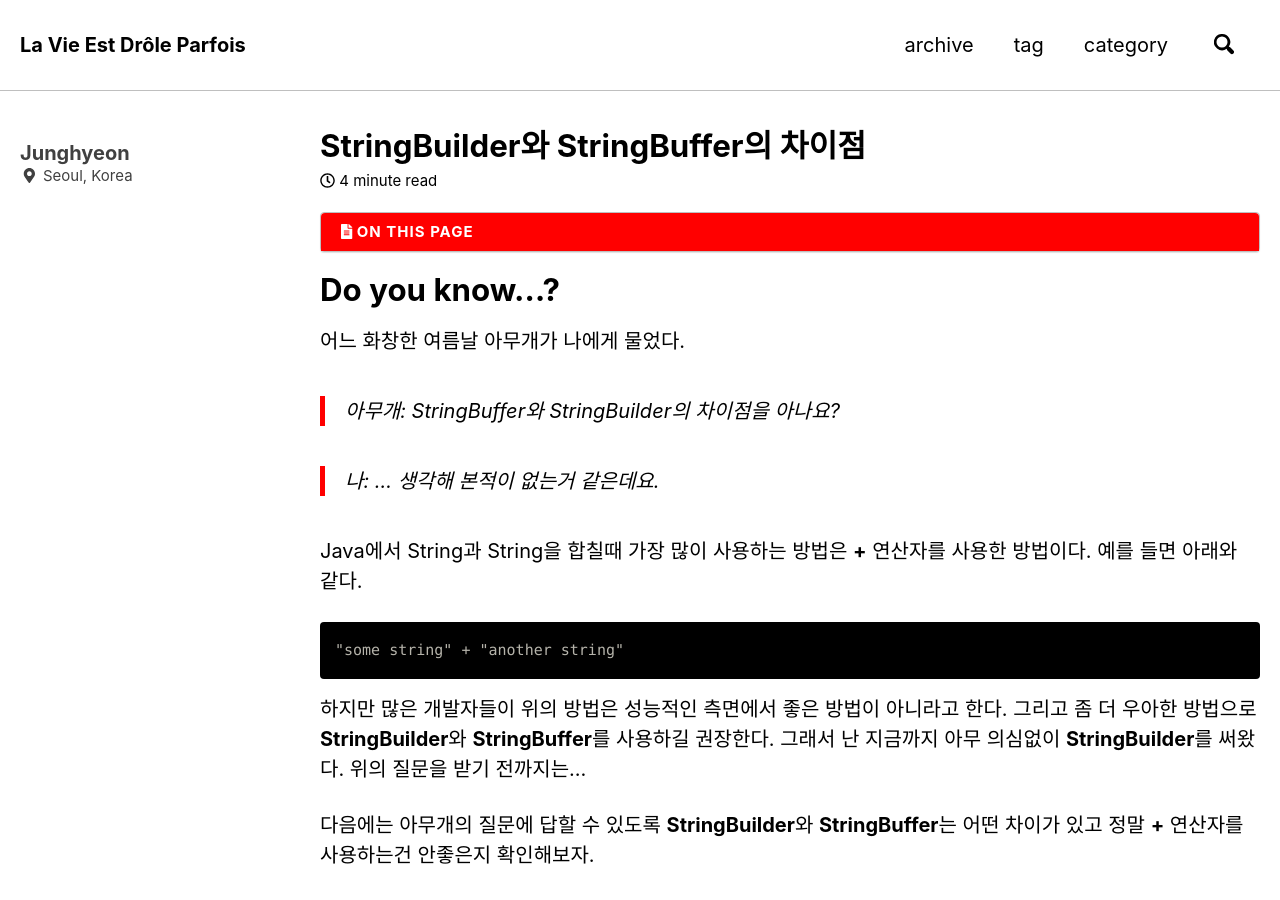
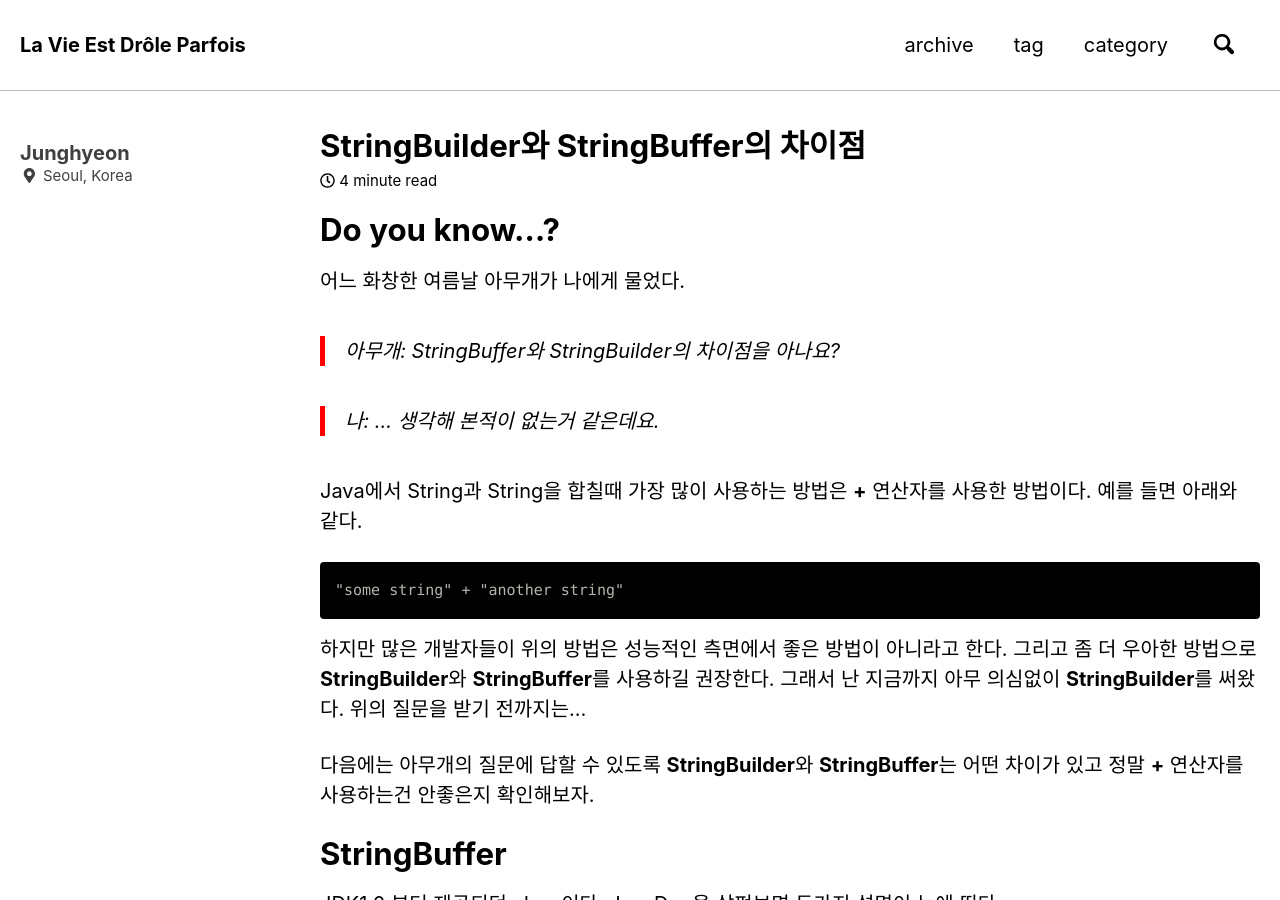
Before and after one commit to empty-datalake/empty-datalake.github.io, a Jekyll site: the page built from _posts/2019-07-31-java-stringbuilder-stringbuffer.md, in a window 1280 px wide and 900 px high. Built offline with Jekyll 4.4.1, drawn with Linux system fonts in a browser that asks for light colours; nearby versions of some CDN libraries.

Commit message:
Update _config.yml

```diff
--- a/_config.yml
+++ b/_config.yml
@@ -267,7 +267,6 @@ defaults:
     values:
       layout: single
       classes: wide
-      toc: true
       author_profile: true
       read_time: true
       comments: # true
```
